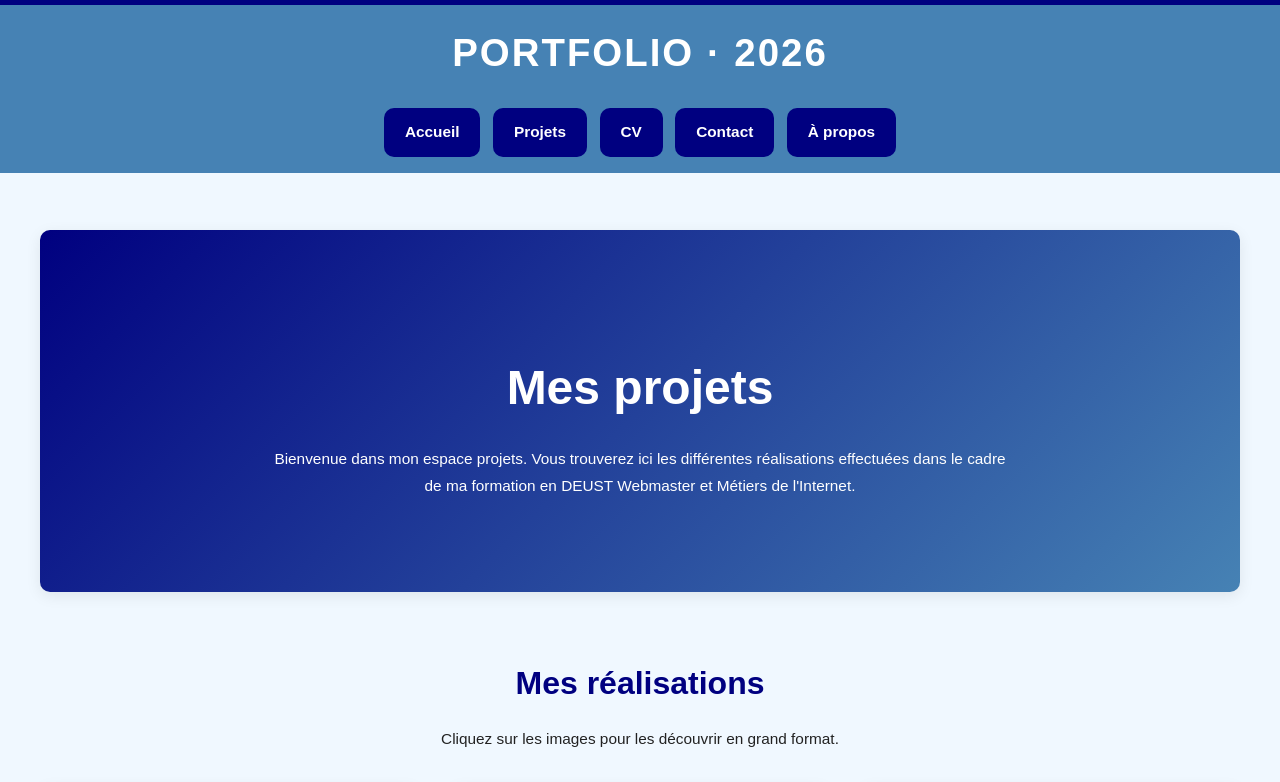
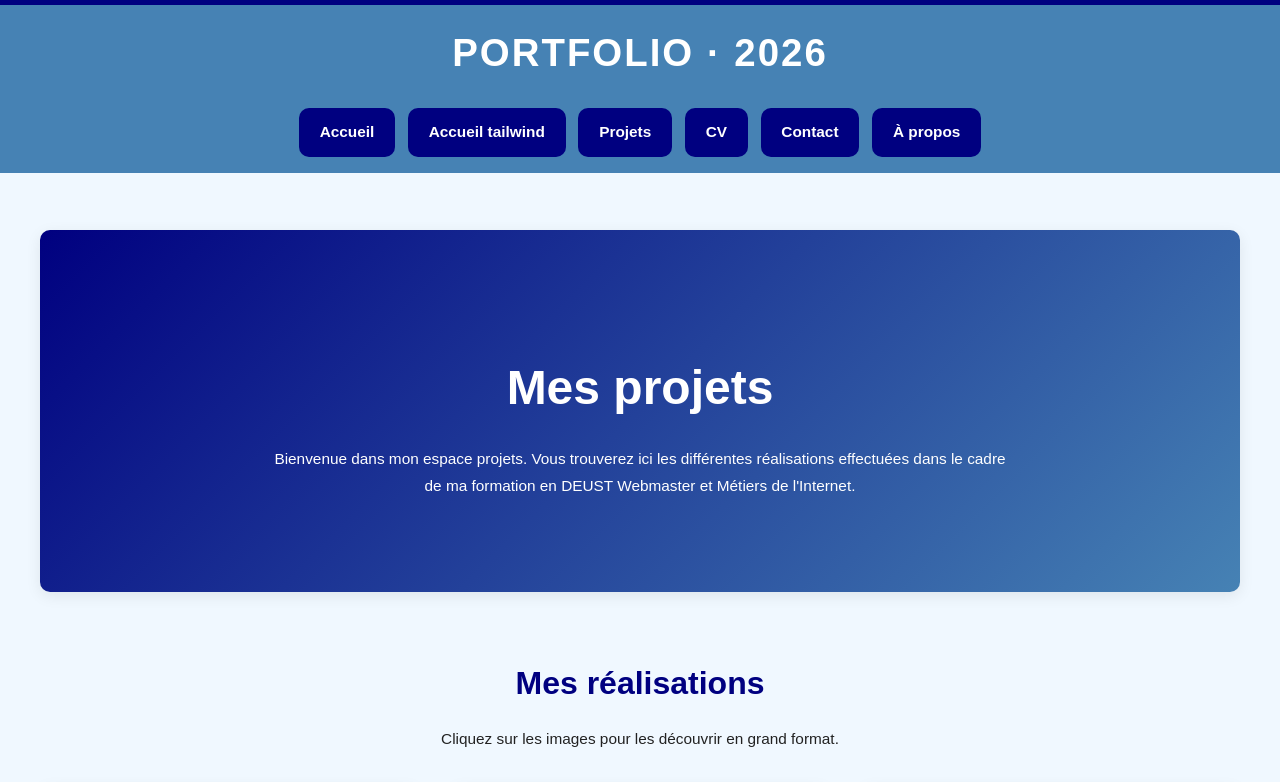
Before and after one commit to quenevra/deust-26-28, a website: page Projets.html in a window 1280 px wide. Shown: the top 782 px of the page. Drawn offline with Linux system fonts and the light colour scheme.

```diff
--- a/Projets.html
+++ b/Projets.html
@@ -24,6 +24,11 @@
         <nav aria-label="Navigation principale">
           <ul>
             <li><a href="index.html" class="btn">Accueil</a></li>
+            <li>
+              <a href="indextailwind.html" class="btn" aria-current="page">
+                Accueil tailwind
+              </a>
+            </li>
             <li>
               <a href="Projets.html" class="btn" aria-current="page">Projets</a>
             </li>
```
